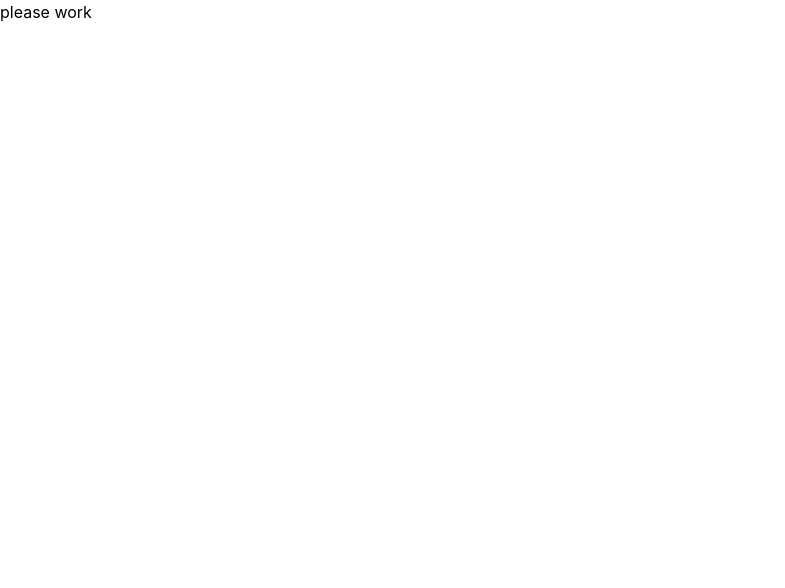
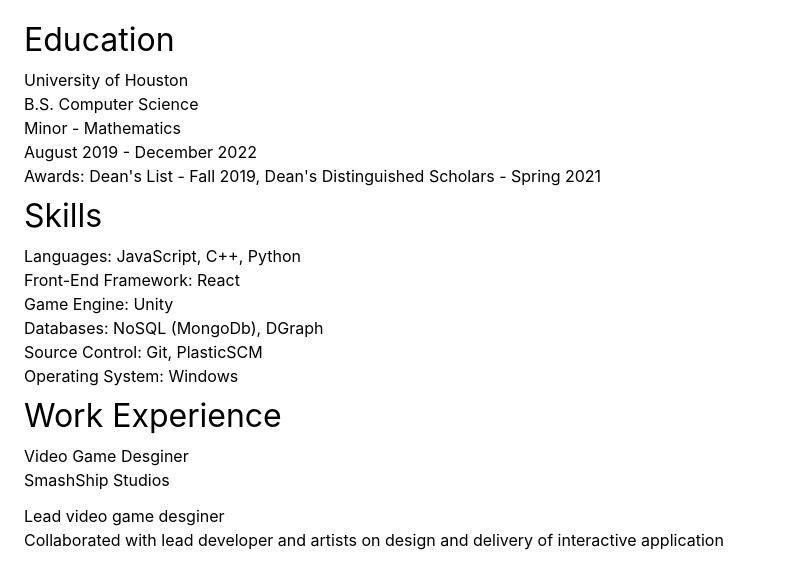
Before and after one commit to Jana-TT/personalWebsite, a Next.js app: page /resume in a window 1280 px wide. Shown: the top 588 px of the page, without its empty margins (0-785 px from the left). Built offline with nearby package versions, Linux system fonts and the light colour scheme.

Commit message:
added more stuff, resume page

```diff
--- a/components/header.tsx
+++ b/components/header.tsx
@@ -1,11 +1,13 @@
 import ButtonHeader from "./buttonheader";
+import Title from "./title";
 
 export default function Header(){
     return(
     <div className='pt-4 bg-gray-100'>
-        <div className="space-x-3 ">
+        <div className="space-x-3 pl-2">
             <ButtonHeader pageLink="/resume" buttonName="Resume"/>
             <ButtonHeader pageLink="/gamedevelopment" buttonName="Game Development"/>
+            <ButtonHeader pageLink="/websites" buttonName="Websites"/>
         </div>
     </div>
 
--- /dev/null
+++ b/components/headerinfo.tsx
@@ -0,0 +1,11 @@
+interface props {
+    header : string
+}
+
+export default function HeaderInfo( {header} : props) {
+    return(
+        <div className="text-lg">
+            {header}
+        </div>
+    )
+}
--- a/components/resumeinfo.tsx
+++ b/components/resumeinfo.tsx
@@ -1,7 +1,16 @@
-export default function ResumeInfo(){
+interface props {
+    info: string[]
+}
+
+export default function ResumeInfo( {info} : props){
     return(
-        <div>
-            please work
+        <div className="pt-3">
+            {info.map((e) =>
+            <ul key={e}>
+
+                {e}
+            </ul>
+            )}
         </div>
     )
 }
--- a/components/skills.tsx
+++ b/components/skills.tsx
@@ -2,7 +2,7 @@ import Card from "./card";
 
 export default function Skills() {
     return(
-        <div className="flex items-stretch justify-center space-x-3 mt-6">
+        <div className="flex items-stretch justify-center space-x-3 mt-8">
 
             <Card pageLink='' title='About Me!' content={["Honors graduate from the University of", "Houston seeking an entry-level position", "as a full stack web developer. Worked on", "group web projects, and made portfolio", "websites for consumers."]}/>
 
--- /dev/null
+++ b/components/subsection.tsx
@@ -0,0 +1,11 @@
+interface props {
+    subcontent: string
+}
+
+export default function Subsection( {subcontent} : props) {
+    return(
+        <div className="font-bold pt-1">
+            {subcontent}
+        </div>
+    )
+}
--- a/pages/index.tsx
+++ b/pages/index.tsx
@@ -1,4 +1,3 @@
-import Link from 'next/link'
 import BigName from '../components/bigname'
 import Header from '../components/header'
 import Skills from '../components/skills'
--- a/pages/resume.tsx
+++ b/pages/resume.tsx
@@ -1,9 +1,24 @@
+import HeaderInfo from "../components/headerinfo"
 import ResumeInfo from "../components/resumeinfo"
+import Subsection from "../components/subsection"
 
 export default function Resume(){
     return(
-        <div className = "">
-            <ResumeInfo/>
+        <div className = "pl-6 pt-6 ">
+            <HeaderInfo header="Education"/>
+            <ResumeInfo info={["University of Houston", "B.S. Computer Science", "Minor - Mathematics", "August 2019 - December 2022", "Awards: Dean's List - Fall 2019, Dean's Distinguished Scholars - Spring 2021"]}/>
+
+            <div className="pt-3">
+                <HeaderInfo header="Skills"/>
+                <ResumeInfo info={["Languages: JavaScript, C++, Python", "Front-End Framework: React",
+                "Game Engine: Unity", "Databases: NoSQL (MongoDb), DGraph", "Source Control: Git, PlasticSCM", "Operating System: Windows"]}/>
+            </div>
+
+            <div className="pt-3">
+                <HeaderInfo header="Work Experience"/>
+                <ResumeInfo info={["Video Game Desginer", "SmashShip Studios"]}/>
+                <ResumeInfo info={["Lead video game desginer", "Collaborated with lead developer and artists on design and delivery of interactive application"]}/>
+            </div>
         </div>
     )
 }
--- /dev/null
+++ b/pages/websites.tsx
@@ -0,0 +1,7 @@
+export default function Websites() {
+    return(
+        <div>
+            weby page
+        </div>
+    )
+}
--- a/tailwind.config.js
+++ b/tailwind.config.js
@@ -6,6 +6,7 @@ module.exports = {
   ],
   theme: {
     fontSize: {
+      md: ['19px', '30px'],
       lg: ['32px', '32px'],
       xl: ['120px', '32px'],
     },
```
